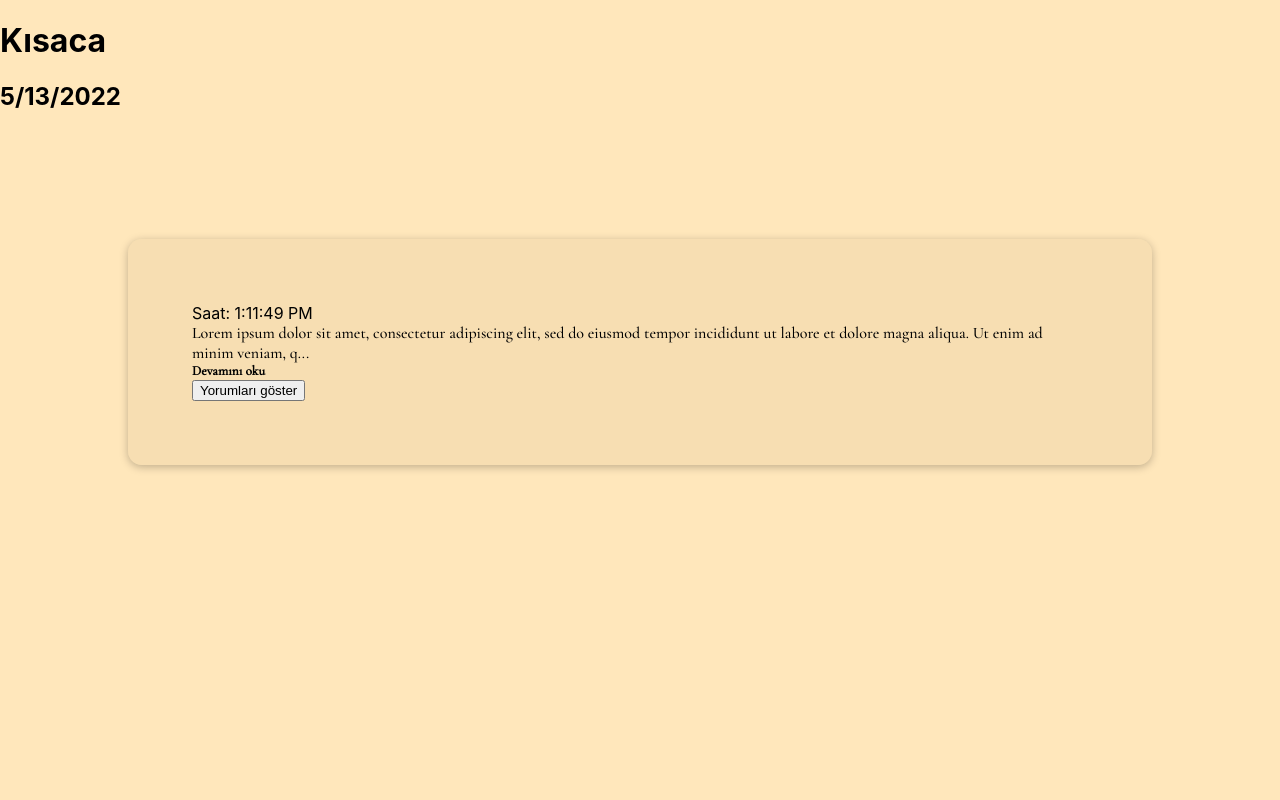
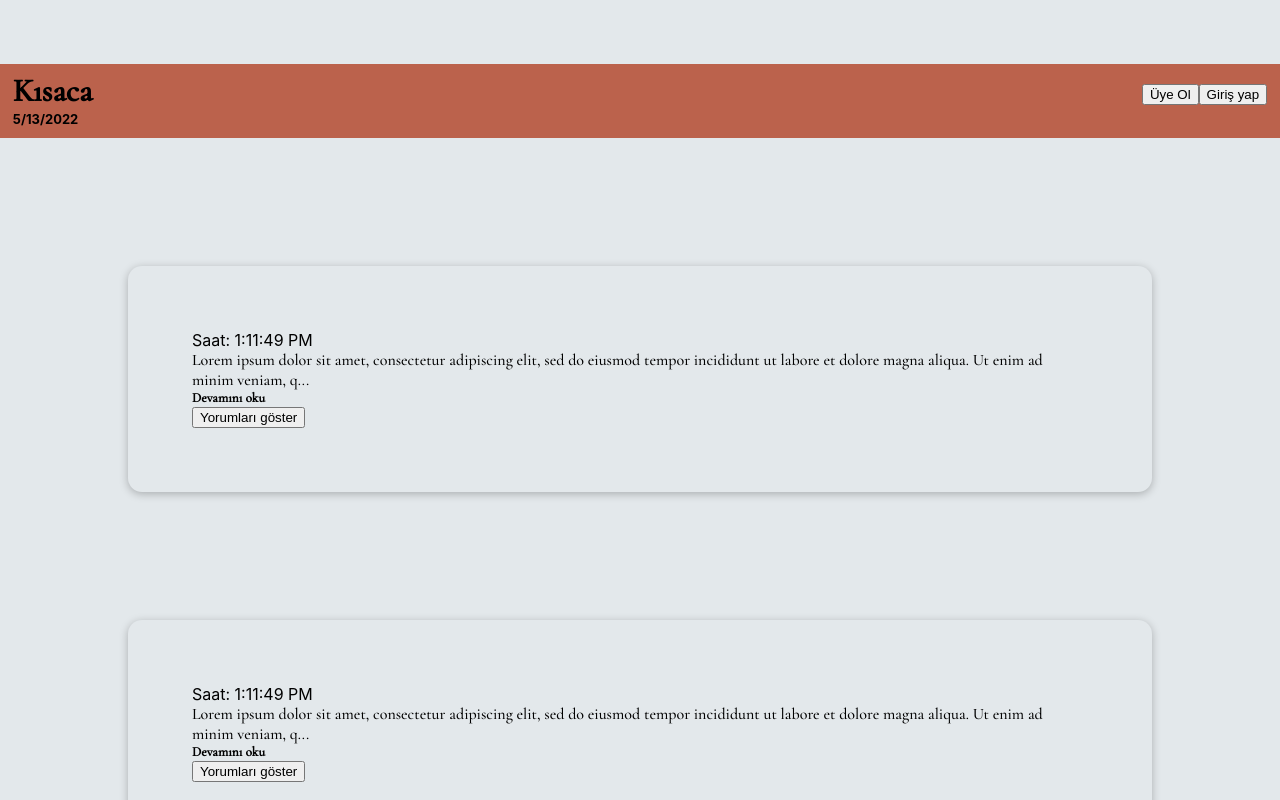
Before and after one commit to yunusemreaksu/kisaca-frontend, a React (Create React App) app: page / in a window 1280 px wide. Shown: the top 800 px of the page. Built offline with nearby package versions, Linux system fonts and the light colour scheme.

Commit message:
header color, placing, font type and sizes changed

```diff
--- a/src/App.js
+++ b/src/App.js
@@ -20,6 +20,9 @@ function App() {
     <div>
       <Header />
       <NewsItem onAddComment={addCommentHandler} items={comments} />
+      <NewsItem onAddComment={addCommentHandler} items={comments} />
+      <NewsItem onAddComment={addCommentHandler} items={comments} />
+      <NewsItem onAddComment={addCommentHandler} items={comments} />
     </div>
   );
 }
--- a/src/components/UI/Card.module.css
+++ b/src/components/UI/Card.module.css
@@ -3,7 +3,7 @@
   margin: 10%;
   box-shadow: 0 2px 8px rgba(0, 0, 0, 0.25);
   border-radius: 14px;
-  background-color: rgba(235, 210, 164, 0.418);
+  background-color: #e3e8eb;
   display: flex;
   justify-content: center;
   flex-direction: column;
--- a/src/components/UI/Header.js
+++ b/src/components/UI/Header.js
@@ -14,12 +14,8 @@ const Header = () => {
         <h2 className={classes.headerDate}> {headerDate} </h2>
       </div>
       <div className={classes.header_right}>
-        <button hidden className={classes.btn_signup}>
-          Üye Ol
-        </button>
-        <button hidden className={classes.btn_login}>
-          Giriş yap
-        </button>
+        <button className={classes.btn_signup}>Üye Ol</button>
+        <button className={classes.btn_login}>Giriş yap</button>
       </div>
     </div>
   );
--- a/src/components/UI/Header.module.css
+++ b/src/components/UI/Header.module.css
@@ -0,0 +1,36 @@
+@import url("https://fonts.googleapis.com/css2?family=Cinzel:wght@400;500&family=Cormorant+Garamond:wght@500&display=swap");
+
+.header {
+  background-color: rgb(187, 98, 76);
+  display: flex;
+  flex-direction: row;
+  justify-content: space-between;
+  /* border-radius: 14px; */
+  margin-top: 5%;
+}
+
+.header_left {
+  display: flex;
+  flex-direction: column;
+  align-items: flex-start;
+  margin-left: 1%;
+  margin-top: 0.5%;
+}
+
+.headerName {
+  font-family: "Cinzel", serif;
+  font-family: "Cormorant Garamond", serif;
+  margin-top: 1%;
+  margin-bottom: 0%;
+}
+
+.headerDate {
+  font-size: small;
+  margin-top: 1%;
+  align-self: flex-start;
+}
+
+.header_right {
+  margin-right: 1%;
+  margin-top: 1.5%;
+}
--- a/src/index.css
+++ b/src/index.css
@@ -5,7 +5,7 @@ body {
     sans-serif;
   -webkit-font-smoothing: antialiased;
   -moz-osx-font-smoothing: grayscale;
-  background-color: rgb(255, 231, 187);
+  background-color: #e3e8eb;
 }
 
 code {
```
